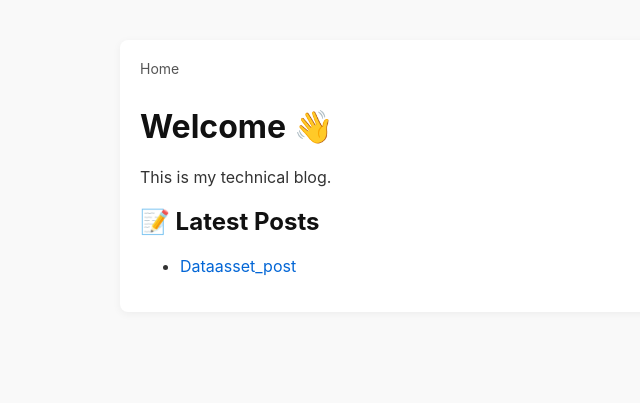
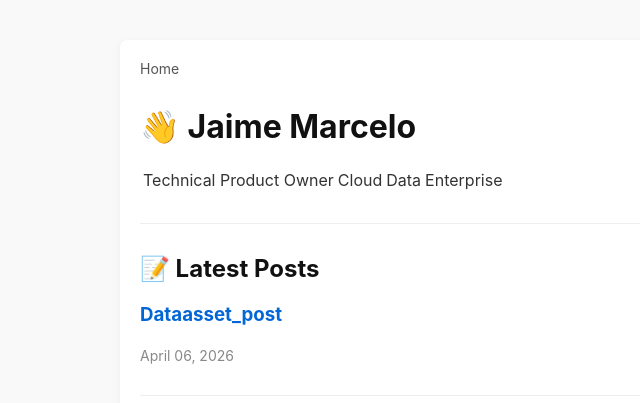
Before and after one commit to jaimemarcelob/jaimemarcelob.github.io, a Jekyll site: the page built from index.md, in a window 1280 px wide. Shown: the top 403 px of the page, without its empty margins (100-740 px from the left). Built offline with Jekyll 4.4.1, drawn with Linux system fonts in a browser that asks for light colours; our own code applies the rules of GitHub Pages for plain Markdown files.

Commit message:
Update index.md
updated

```diff
--- a/index.md
+++ b/index.md
@@ -1,17 +1,20 @@
 ---
 layout: default
+title: Home
 ---
 
-# Welcome 👋
+# 👋 Jaime Marcelo
 
-This is my technical blog.
+Technical Product Owner | Cloud | Data | Enterprise
 
+---
 
 ## 📝 Latest Posts
-<ul>
-  {% for post in site.posts %}
-    <li>
-      <a href="{{ post.url }}">{{ post.title }}</a>
-    </li>
-  {% endfor %}
-</ul>
+
+{% for post in site.posts %}
+### [{{ post.title }}]({{ post.url }})
+
+<span class="post-date">{{ post.date | date: "%B %d, %Y" }}</span>
+
+---
+{% endfor %}
```
